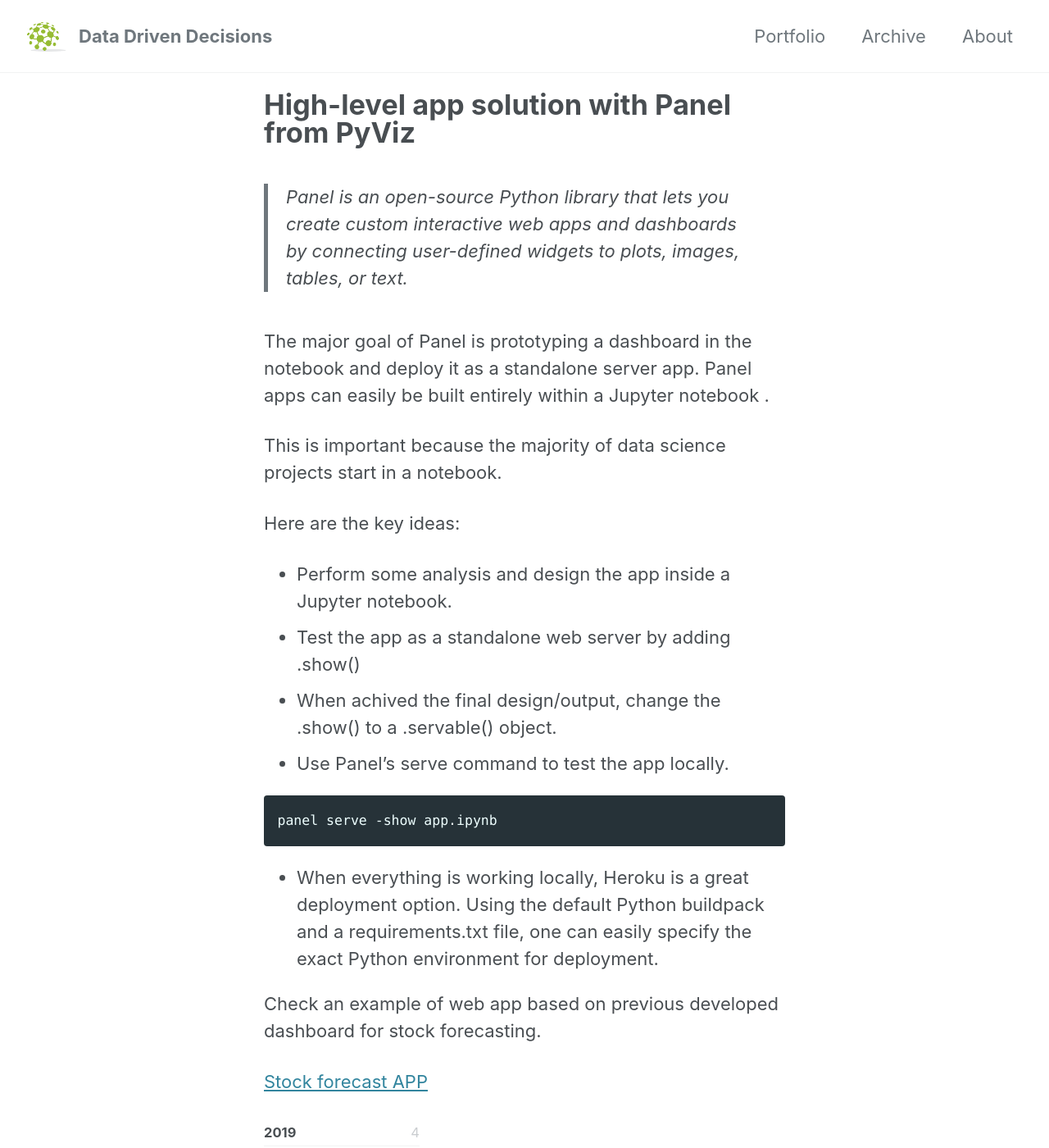
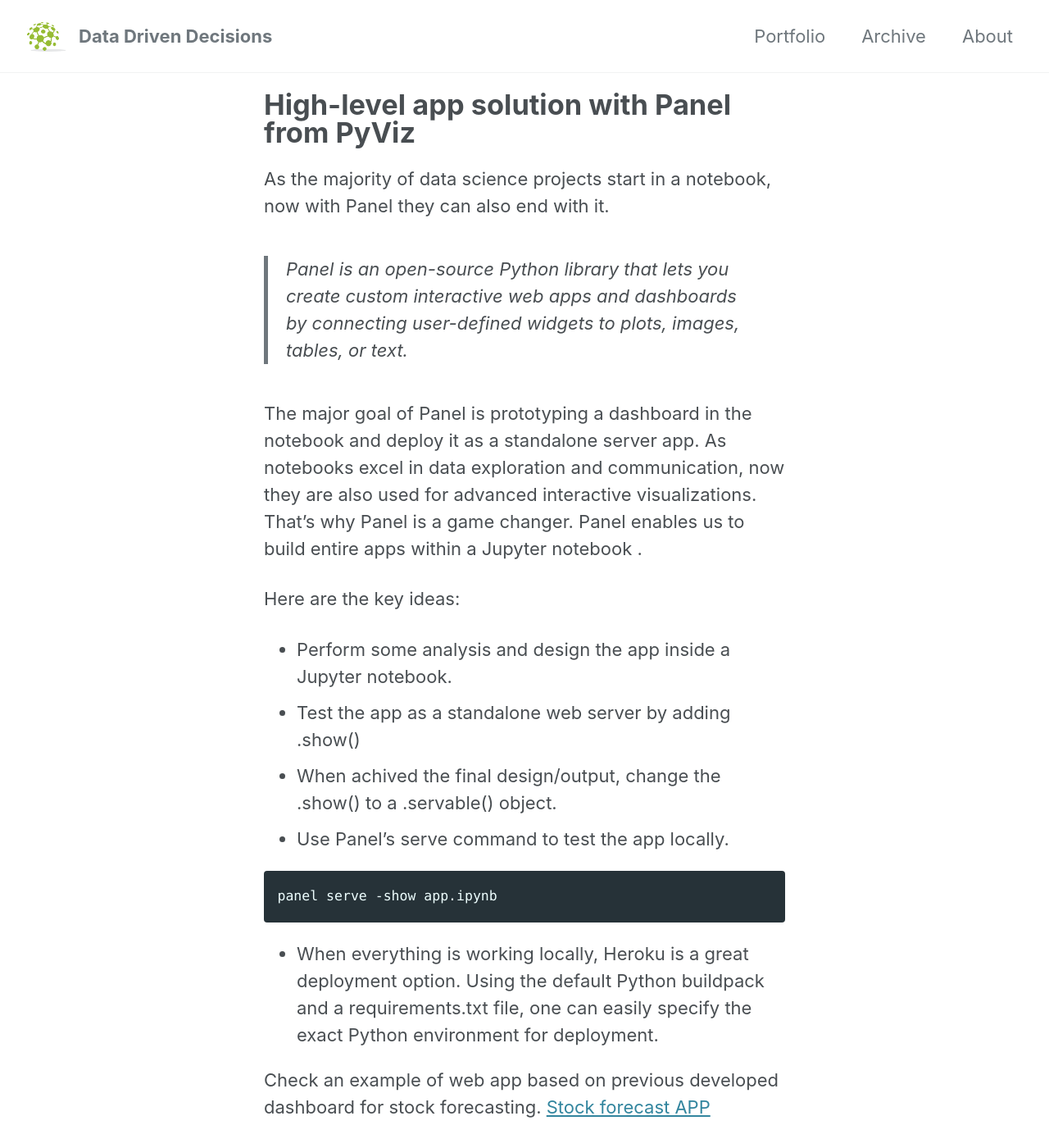
Before and after one commit to vidigaljoao/vidigaljoao.github.io, a Jekyll site: the page built from _posts/2019-09-10-pyviz.md, in a window 1280 px wide and 1400 px high. Shown: the whole window at 82% size. Built offline with Jekyll 4.4.1, drawn with Linux system fonts in a browser that asks for light colours; cached includes are drawn as plain includes; nearby versions of some CDN libraries; some of the changed text lies outside the part shown.

Commit message:
change layout

```diff
--- a/_posts/2019-09-10-pyviz.md
+++ b/_posts/2019-09-10-pyviz.md
@@ -6,12 +6,11 @@
 tags: [Data science, Visualization, Web Apps]
 excerpt: "Easy way to buld and serve web app"
 ---
+As the majority of data science projects start in a notebook, now with Panel they can also end with it.
 
 > Panel is an open-source Python library that lets you create custom interactive web apps and dashboards by connecting user-defined widgets to plots, images, tables, or text.
 
-The major goal of Panel is prototyping a dashboard in the notebook and deploy it as a standalone server app.  Panel apps can easily be built entirely within a Jupyter notebook .
-
-This is important because the majority of data science projects start in a notebook.
+The major goal of Panel is prototyping a dashboard in the notebook and deploy it as a standalone server app. As  notebooks excel in data exploration and communication, now they are also used for  advanced interactive visualizations.  That's why Panel is a game changer. Panel enables us to build entire apps within a Jupyter notebook .
 
 Here are the key ideas:
 
@@ -27,6 +26,4 @@
 
 
 
-Check  an example of web app based  on previous developed dashboard for stock forecasting.
-
-[Stock forecast APP](https://github.com/vidigaljoao/stock_app)
+Check an example of web app based  on previous developed dashboard for stock forecasting. [Stock forecast APP](https://github.com/vidigaljoao/stock_app)
```
